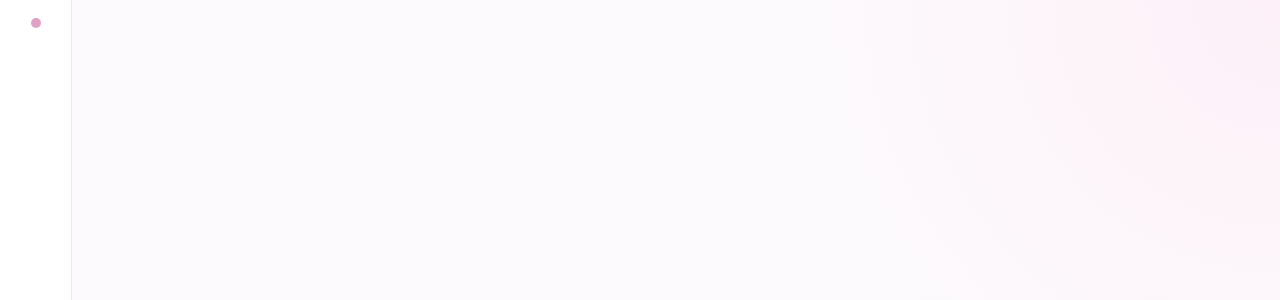
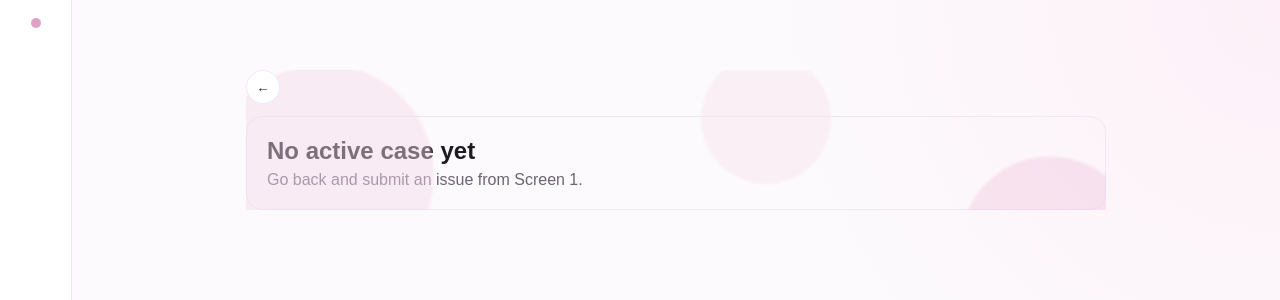
Before and after one commit to giftthedeveloper/sichi, a Vue app: page /chat in a window 1280 px wide. Before the commit this address had no page. Shown: the top 300 px of the page. Built offline with nearby package versions, Linux system fonts and the light colour scheme; a web font is replaced by a local one.

Commit message:
feat: "screen 2 chat display

```diff
--- /dev/null
+++ b/src/composables/useChatSession.ts
@@ -0,0 +1,97 @@
+import { computed, reactive } from 'vue';
+
+import type { CaseRecord, ConversationMessage, DemoProfile } from '../types/chatSession';
+
+interface ChatState {
+  activeUser: DemoProfile | null;
+  activeCase: CaseRecord | null;
+  messages: ConversationMessage[];
+  detailStage: 0 | 1 | 2 | 3;
+}
+
+const state = reactive<ChatState>({
+  activeUser: null,
+  activeCase: null,
+  messages: [],
+  detailStage: 0
+});
+
+const timestamp = (): string =>
+  new Date().toLocaleTimeString([], { hour: '2-digit', minute: '2-digit' });
+
+const appendMessage = (sender: 'user' | 'bot', text: string): void => {
+  state.messages.push({ id: crypto.randomUUID(), sender, text, time: timestamp() });
+};
+
+const humanKeywords = ['human', 'agent', 'person', 'staff'] as const;
+
+export function useChatSession() {
+  const needsUser = computed(() => !state.activeUser);
+
+  const selectUserProfile = (profile: DemoProfile): void => {
+    state.activeUser = profile;
+  };
+
+  const startCaseFromIssue = (issue: string): void => {
+    if (!state.activeUser) return;
+    const caseId = `SC-${Math.floor(Math.random() * 9000) + 1000}`;
+    state.activeCase = {
+      id: caseId,
+      issue,
+      status: 'gathering_info',
+      createdAt: timestamp()
+    };
+    state.messages = [];
+    state.detailStage = 0;
+    appendMessage('user', issue);
+    appendMessage('bot', 'I understand. Please share the transfer amount first.');
+  };
+
+  const escalateToHuman = (): void => {
+    if (!state.activeCase) return;
+    state.activeCase.status = 'escalated';
+    appendMessage('bot', 'Done. I have moved this case to human support queue.');
+  };
+
+  const sendMessage = (text: string): void => {
+    if (!state.activeCase || !text.trim()) return;
+    appendMessage('user', text);
+    if (humanKeywords.some((word) => text.toLowerCase().includes(word))) {
+      escalateToHuman();
+      return;
+    }
+    if (state.activeCase.status === 'escalated' || state.activeCase.status === 'resolved') {
+      appendMessage('bot', 'Your case is already completed. Start a new issue for another request.');
+      return;
+    }
+    if (state.detailStage === 0) {
+      state.detailStage = 1;
+      appendMessage('bot', 'Thanks. Please share transaction date and time.');
+      return;
+    }
+    if (state.detailStage === 1) {
+      state.detailStage = 2;
+      appendMessage('bot', 'Got it. Please provide transaction reference or recipient account.');
+      return;
+    }
+    if (state.detailStage === 2) {
+      state.detailStage = 3;
+      state.activeCase.status = 'ready_to_resolve';
+      appendMessage(
+        'bot',
+        `Case ${state.activeCase.id} is complete. I can attempt instant check now or escalate to human support.`
+      );
+      return;
+    }
+    appendMessage('bot', 'Reply with "human" if you want escalation, or continue for more help.');
+  };
+
+  return {
+    state,
+    needsUser,
+    selectUserProfile,
+    startCaseFromIssue,
+    sendMessage,
+    escalateToHuman
+  };
+}
--- a/src/router/index.ts
+++ b/src/router/index.ts
@@ -1,8 +1,12 @@
 import { createRouter, createWebHistory } from 'vue-router';
 
+import ChatView from '../views/ChatView.vue';
 import DashboardView from '../views/DashboardView.vue';
 
 export const router = createRouter({
   history: createWebHistory(),
-  routes: [{ path: '/', name: 'dashboard', component: DashboardView }]
+  routes: [
+    { path: '/', name: 'dashboard', component: DashboardView },
+    { path: '/chat', name: 'chat', component: ChatView }
+  ]
 });
--- /dev/null
+++ b/src/types/chatSession.ts
@@ -0,0 +1,22 @@
+export interface DemoProfile {
+  id: string;
+  name: string;
+}
+
+export type ConversationSender = 'user' | 'bot';
+
+export type CaseStatus = 'gathering_info' | 'ready_to_resolve' | 'resolved' | 'escalated';
+
+export interface CaseRecord {
+  id: string;
+  issue: string;
+  status: CaseStatus;
+  createdAt: string;
+}
+
+export interface ConversationMessage {
+  id: string;
+  sender: ConversationSender;
+  text: string;
+  time: string;
+}
--- /dev/null
+++ b/src/views/ChatView.css
@@ -0,0 +1,164 @@
+.chat-page {
+  width: min(860px, 92vw);
+  margin: 6vh auto 0;
+  display: grid;
+  gap: 12px;
+  position: relative;
+  overflow: hidden;
+}
+
+.chat-top {
+  display: flex;
+  justify-content: space-between;
+  align-items: center;
+  gap: 10px;
+  position: relative;
+  z-index: 2;
+}
+
+.ghost {
+  border: 1px solid var(--border);
+  background: #fff;
+  color: var(--text-main);
+  border-radius: 999px;
+  width: 34px;
+  height: 34px;
+  cursor: pointer;
+}
+
+.spacer {
+  width: 34px;
+  height: 34px;
+}
+
+.case-pill {
+  background: var(--accent-soft);
+  color: var(--accent-main);
+  border-radius: 999px;
+  padding: 8px 12px;
+  display: flex;
+  gap: 8px;
+  align-items: center;
+  font-size: 0.85rem;
+}
+
+.empty {
+  border: 1px solid var(--border);
+  background: transparent;
+  border-radius: 16px;
+  padding: 20px;
+}
+
+.empty h2,
+.empty p {
+  margin: 0;
+}
+
+.empty p {
+  color: var(--text-muted);
+  margin-top: 6px;
+}
+
+.chat-body {
+  border: 1px solid var(--border);
+  background: transparent;
+  border-radius: 16px;
+  padding: 14px;
+  display: grid;
+  grid-template-rows: 1fr auto;
+  gap: 12px;
+  height: 76vh;
+  position: relative;
+  z-index: 2;
+}
+
+.thread {
+  display: grid;
+  gap: 8px;
+  min-height: 0;
+  overflow: auto;
+  align-content: start;
+}
+
+.bubble {
+  max-width: 75%;
+  width: fit-content;
+  border-radius: 14px;
+  padding: 10px;
+  display: grid;
+  gap: 6px;
+}
+
+.bubble p,
+.bubble small {
+  margin: 0;
+}
+
+.bubble small {
+  color: var(--text-muted);
+  font-size: 0.72rem;
+}
+
+.bubble.user {
+  justify-self: end;
+  background: #f5e9f0;
+}
+
+.bubble.bot {
+  justify-self: start;
+  border: 1px solid var(--border);
+  background: #fff;
+}
+
+.field {
+  position: relative;
+  display: block;
+}
+
+.field input {
+  width: 100%;
+  border: 1px solid var(--border);
+  border-radius: 24px;
+  padding: 14px 56px 14px 16px;
+  font: inherit;
+}
+
+.field input:focus {
+  outline: 0;
+  border-color: var(--accent-main);
+  box-shadow: 0 0 0 3px var(--accent-soft);
+}
+
+.send-icon {
+  position: absolute;
+  right: 8px;
+  top: 50%;
+  transform: translateY(-50%);
+  border: 0;
+  background: var(--accent-main);
+  color: #fff;
+  border-radius: 999px;
+  width: 36px;
+  height: 36px;
+  display: inline-flex;
+  align-items: center;
+  justify-content: center;
+  cursor: pointer;
+}
+
+.send-icon svg {
+  width: 16px;
+  height: 16px;
+}
+
+.sr-only {
+  position: absolute;
+  width: 1px;
+  height: 1px;
+  padding: 0;
+  margin: -1px;
+  overflow: hidden;
+  clip: rect(0, 0, 0, 0);
+  white-space: nowrap;
+  border: 0;
+}
--- /dev/null
+++ b/src/views/ChatView.vue
@@ -0,0 +1,76 @@
+<template>
+  <section class="chat-page">
+    <div class="ambient" aria-hidden="true">
+      <span class="orb orb-one"></span>
+      <span class="orb orb-two"></span>
+      <span class="orb orb-three"></span>
+    </div>
+    <header class="chat-top">
+      <button type="button" class="ghost" aria-label="Go back" @click="router.push('/')">←</button>
+      <div v-if="session.activeCase" class="case-pill">
+        <strong>{{ session.activeCase.id }}</strong>
+        <span>{{ statusLabel }}</span>
+      </div>
+      <div class="spacer"></div>
+    </header>
+
+    <section v-if="!session.activeCase" class="empty">
+      <h2>No active case yet</h2>
+      <p>Go back and submit an issue from Screen 1.</p>
+    </section>
+
+    <section v-else class="chat-body">
+      <div class="thread">
+        <article v-for="message in session.messages" :key="message.id" class="bubble" :class="message.sender">
+          <p>{{ message.text }}</p>
+          <small>{{ message.time }}</small>
+        </article>
+      </div>
+      <form class="composer" @submit.prevent="submitMessage">
+        <label class="field">
+          <span class="sr-only">Type message</span>
+          <input v-model="draft" type="text" :placeholder="inputPlaceholder" />
+          <button type="submit" class="send-icon" aria-label="Send">
+            <svg viewBox="0 0 24 24" aria-hidden="true">
+              <path d="M4 20L21 12L4 4L4 10L15 12L4 14L4 20Z" fill="currentColor" />
+            </svg>
+          </button>
+        </label>
+      </form>
+    </section>
+  </section>
+</template>
+
+<script setup lang="ts">
+import { computed, ref } from 'vue';
+import { useRouter } from 'vue-router';
+
+import { useChatSession } from '../composables/useChatSession';
+
+const router = useRouter();
+const draft = ref('');
+const { state: session, sendMessage } = useChatSession();
+
+const statusLabel = computed(() => {
+  const status = session.activeCase?.status;
+  if (!status) return '';
+  return status.replaceAll('_', ' ');
+});
+
+const inputPlaceholder = computed(() => {
+  if (session.detailStage === 0) return 'Enter transfer amount';
+  if (session.detailStage === 1) return 'Enter date and time';
+  if (session.detailStage === 2) return 'Enter transaction reference';
+  return 'Type a follow-up or request human support';
+});
+
+const submitMessage = (): void => {
+  const text = draft.value.trim();
+  if (!text) return;
+  sendMessage(text);
+  draft.value = '';
+};
+</script>
+
+<style scoped src="./ChatView.css"></style>
+<style scoped src="./ChatViewAmbient.css"></style>
--- /dev/null
+++ b/src/views/ChatViewAmbient.css
@@ -0,0 +1,49 @@
+.ambient {
+  position: absolute;
+  inset: 0;
+  pointer-events: none;
+}
+
+.orb {
+  position: absolute;
+  border-radius: 999px;
+  filter: blur(1px);
+  opacity: 0.45;
+  animation: float 7.2s ease-in-out infinite;
+}
+
+.orb-one {
+  width: 220px;
+  height: 220px;
+  top: 8%;
+  left: -5%;
+  background: #f7d9e8;
+}
+
+.orb-two {
+  width: 180px;
+  height: 180px;
+  top: 62%;
+  right: -4%;
+  background: #f1c9df;
+  animation-delay: -2.5s;
+}
+
+.orb-three {
+  width: 130px;
+  height: 130px;
+  bottom: 10%;
+  left: 52%;
+  background: #f9e2ec;
+  animation-delay: -4s;
+}
+
+@keyframes float {
+  0%,
+  100% {
+    transform: translateY(0) translateX(0);
+  }
+  50% {
+    transform: translateY(-24px) translateX(16px);
+  }
+}
--- a/src/views/DashboardView.vue
+++ b/src/views/DashboardView.vue
@@ -7,7 +7,7 @@
     </div>
     <div class="login-row">
       <button type="button" class="picker-btn" @click="isPickerOpen = true">
-        Select demo user
+        {{ selectedUser ? 'Change demo user' : 'Select demo user' }}
       </button>
       <p v-if="selectedUser" class="user-chip">{{ selectedUser.name }}</p>
     </div>
@@ -15,18 +15,9 @@
     <form class="input-wrap" @submit.prevent="submitStarter">
       <label class="field">
         <span class="sr-only">Conversation starter</span>
-        <input
-          v-model="draft"
-          type="text"
-          :placeholder="animatedPlaceholder"
-        />
+        <input v-model="draft" type="text" :placeholder="animatedPlaceholder" />
         <button type="submit" class="send-icon" aria-label="Send message">
-          <svg viewBox="0 0 24 24" aria-hidden="true">
-            <path
-              d="M4 20L21 12L4 4L4 10L15 12L4 14L4 20Z"
-              fill="currentColor"
-            />
-          </svg>
+          <svg viewBox="0 0 24 24" aria-hidden="true"><path d="M4 20L21 12L4 4L4 10L15 12L4 14L4 20Z" fill="currentColor" /></svg>
         </button>
       </label>
     </form>
@@ -38,18 +29,9 @@
         </div>
         <label class="search-box">
           <span class="sr-only">Search profile</span>
-          <input
-            v-model="profileQuery"
-            type="text"
-            placeholder="Search your name"
-          />
+          <input v-model="profileQuery" type="text" placeholder="Search your name" />
         </label>
-        <button
-          v-if="canAddQueryUser"
-          type="button"
-          class="add-query-btn"
-          @click="addFromQuery"
-        >
+        <button v-if="canAddQueryUser" type="button" class="add-query-btn" @click="addFromQuery">
           + Add "{{ profileQuery.trim() }}"
         </button>
         <ul class="user-list">
@@ -74,6 +56,9 @@
 
 <script setup lang="ts">
 import { computed, onBeforeUnmount, onMounted, ref } from 'vue';
+import { useRouter } from 'vue-router';
+
+import { useChatSession } from '../composables/useChatSession';
 
 interface DemoUser {
   id: string;
@@ -82,8 +67,10 @@ interface DemoUser {
 
 const draft = ref('');
 const isPickerOpen = ref(true);
-const selectedUser = ref<DemoUser | null>(null);
 const profileQuery = ref('');
+const router = useRouter();
+const { state: chatState, selectUserProfile, startCaseFromIssue } = useChatSession();
+const selectedUser = computed(() => chatState.activeUser);
 const demoUsers = ref<DemoUser[]>([
   {
     id: 'u-1',
@@ -147,14 +134,15 @@ onBeforeUnmount(() => {
 
 const submitStarter = (): void => {
   if (!selectedUser.value || !draft.value.trim()) return;
-  // Screen 1 is mock-only for now, so submission clears the field.
+  startCaseFromIssue(draft.value.trim());
   draft.value = '';
+  router.push('/chat');
 };
 
 const selectUser = (userId: string): void => {
   const picked = demoUsers.value.find((user) => user.id === userId);
   if (!picked) return;
-  selectedUser.value = picked;
+  selectUserProfile(picked);
   isPickerOpen.value = false;
   profileQuery.value = '';
 };
@@ -187,7 +175,7 @@ const addFromQuery = (): void => {
   if (!name) return;
   const user: DemoUser = { id: `u-${demoUsers.value.length + 1}`, name };
   demoUsers.value.unshift(user);
-  selectedUser.value = user;
+  selectUserProfile(user);
   isPickerOpen.value = false;
   profileQuery.value = '';
 };
```
Also changed, not shown: src/views/DashboardViewPicker.css (+12 -6 lines).
